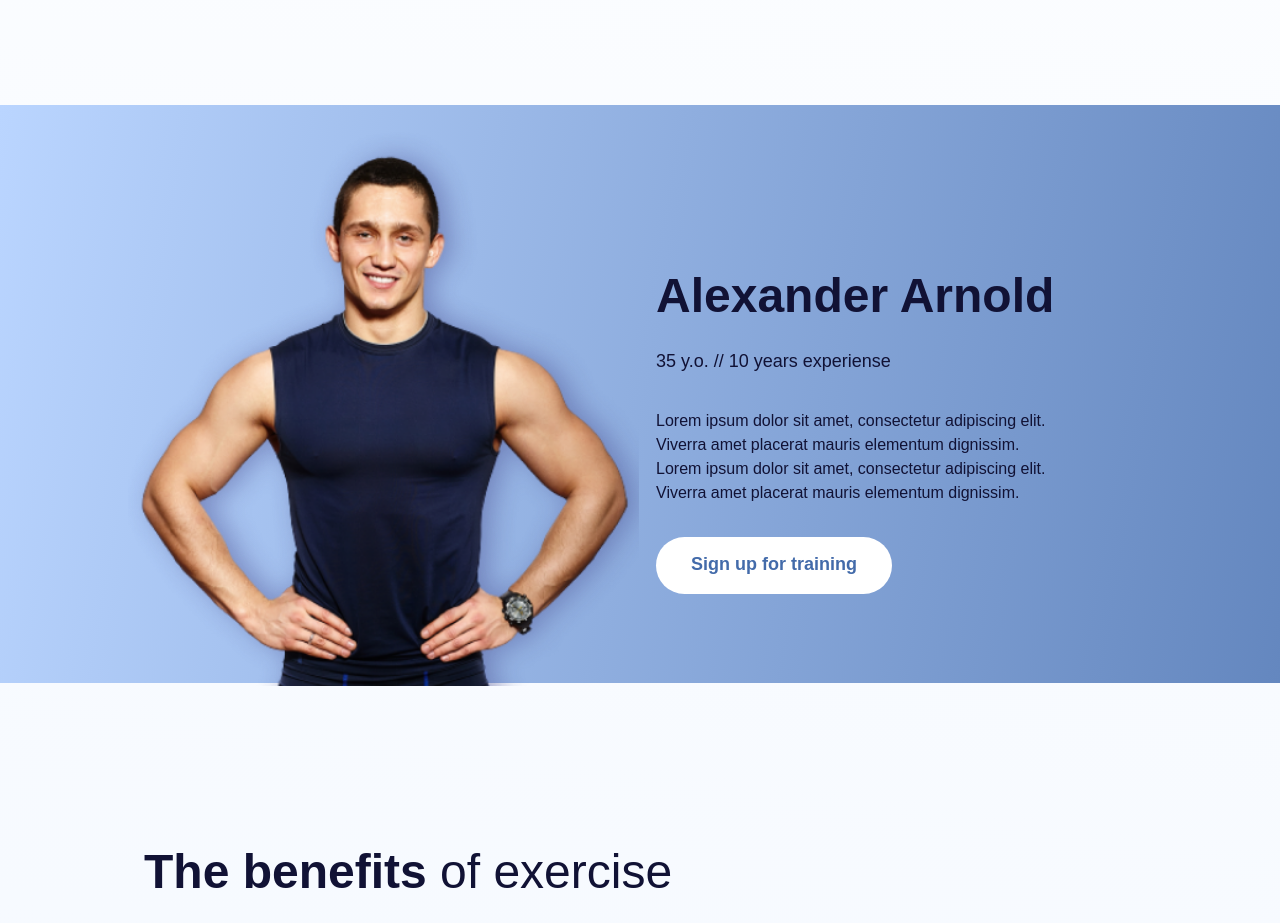
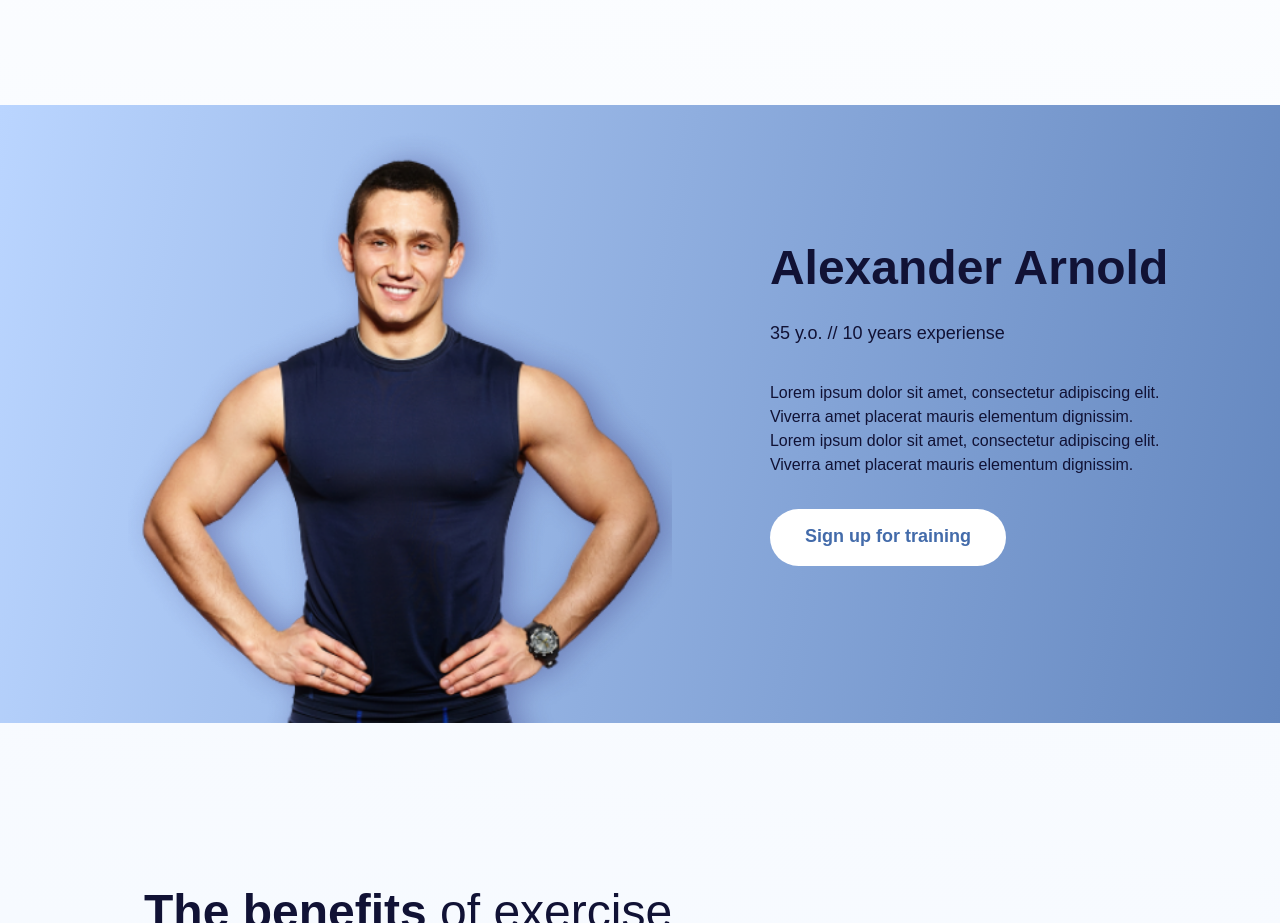
Before and after one commit to robertmc5/LandingPage, a plain HTML site: page index.html in a window 1280 px wide. Shown: the part 1105-2028 px from the top of the page. Drawn offline with Linux system fonts and the light colour scheme; a web font is replaced by a local one.

Commit message:
Add desktop third (trainer) section

```diff
--- a/index.html
+++ b/index.html
@@ -38,7 +38,7 @@
       </div>
     </div>
   </section>
-  <div class="full-bg">
+  <div class="full-width-bg">
     <section id="personal-trainer">
       <div class="text-content">
         <h2><span class="bold">Alexander Arnold</span></h2>
--- a/styles.css
+++ b/styles.css
@@ -222,7 +222,7 @@ span.bold {
   padding-bottom: 3.25rem;
 }
 
-.full-bg {
+.full-width-bg {
   background: linear-gradient(99.85deg, #BAD5FF 0%, #6487BF 100%);
 }
 
@@ -331,7 +331,7 @@ nav {
 /* Large devices ---------------------------------------- */
 
 @media only screen and (min-width: 992px) {
-  .full-bg {
+  .full-width-bg {
     max-width: 120rem;
     margin: 0 auto;
   }
@@ -411,4 +411,18 @@ nav {
     padding-left: 8%;
     padding-bottom: 1rem;
   }
+  #personal-trainer > img {
+    width: 50%;
+    margin-bottom: 0;
+    min-width: 28.125rem;
+  }
+  #personal-trainer .text-content {
+    box-sizing: border-box;
+    width: 47%;
+    padding-left: 6%;
+    padding-bottom: 3rem;
+  }
+  #personal-trainer .text-content h2 {
+    padding-top: 1.5rem;
+  }
 }
```
